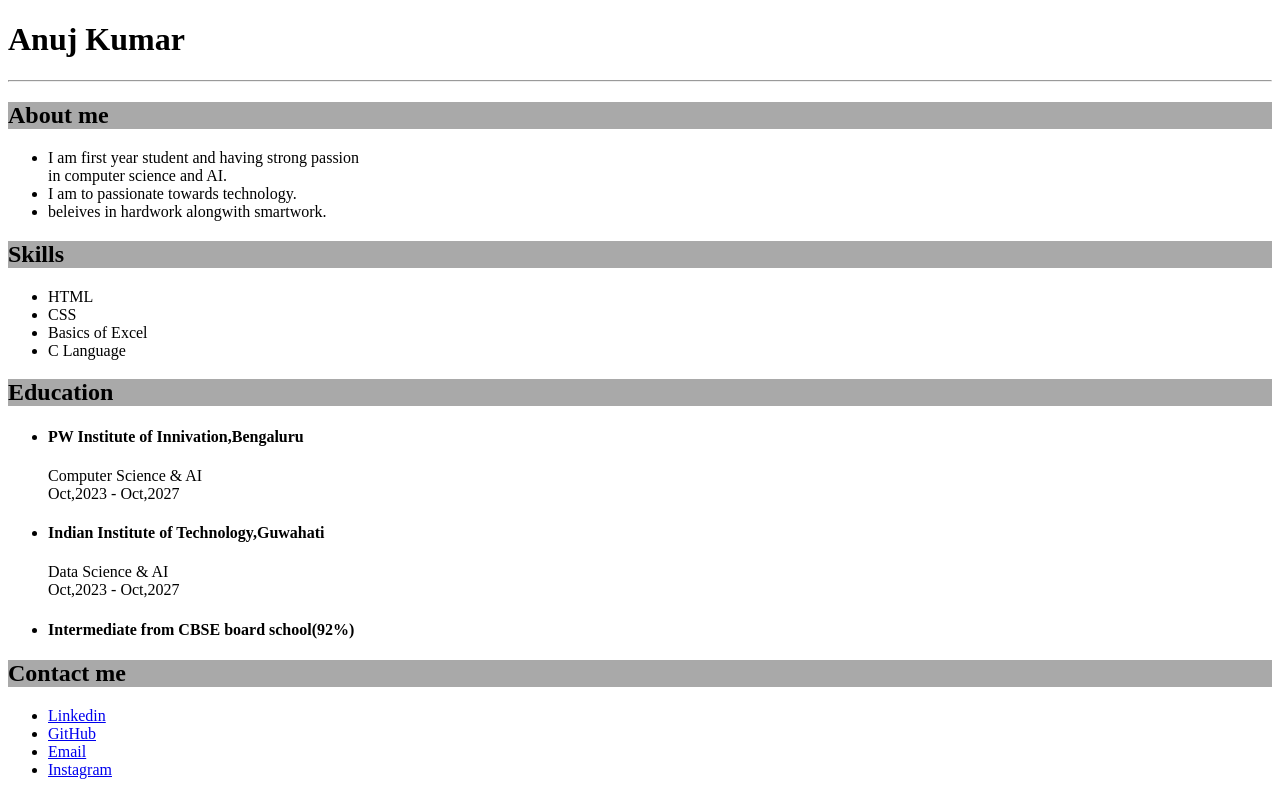
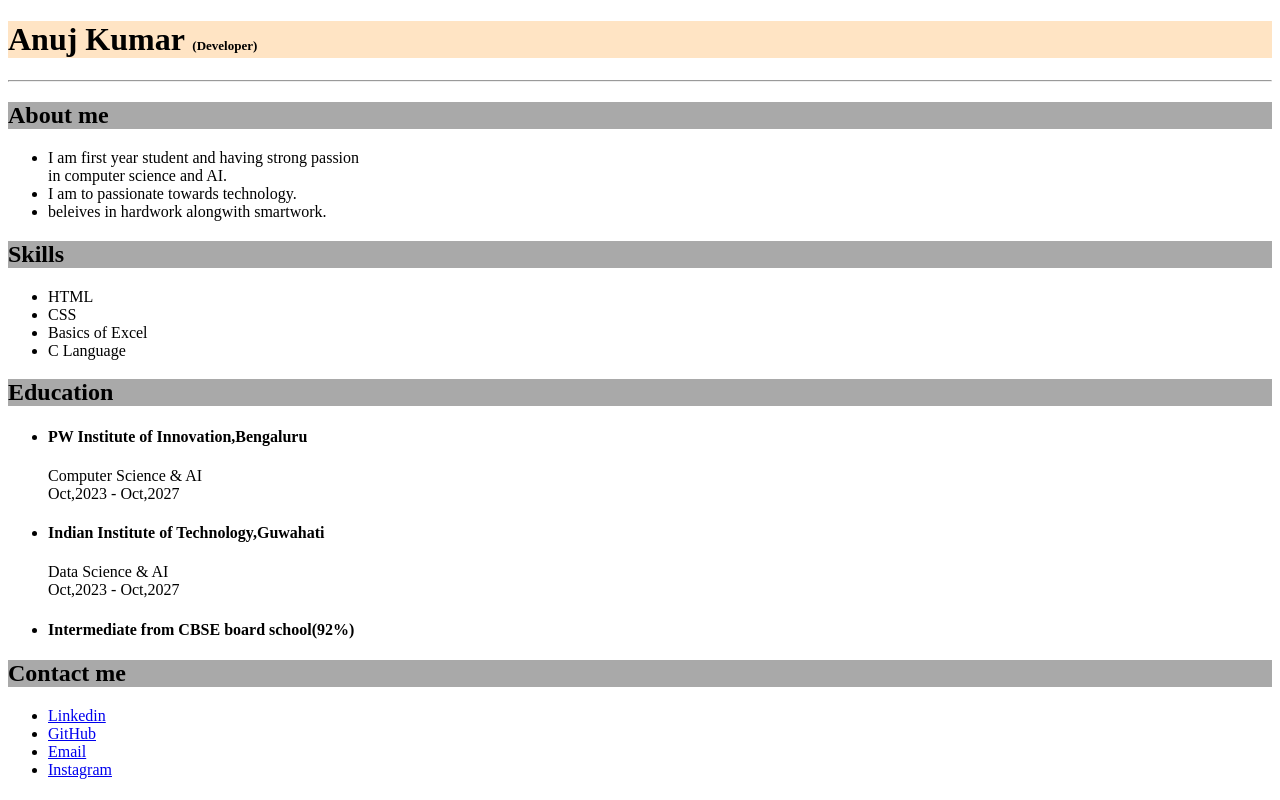
Before and after one commit to AnuJ221011/AnujKumar_resume, a plain HTML site: page index.html in a window 1280 px wide. Drawn offline with Linux system fonts and the light colour scheme.

Commit message:
other change

```diff
--- a/index.html
+++ b/index.html
@@ -8,10 +8,17 @@
         h2{
            background:darkgray;
         }
+        h1{
+            background-color: bisque;
+        }
+        span{
+            font-size: small;
+        }
     </style>
 </head>
 <body>
-    <h1>Anuj Kumar</h1>
+    <h1>Anuj Kumar <span>(Developer)</span>
+    </h1>
     <hr/>
     <h2>About me</h2>
     <ul>
@@ -29,7 +36,7 @@
     <h2>Education</h2>
     <ul>
         <li>
-            <h4>PW Institute of Innivation,Bengaluru</h4>
+            <h4>PW Institute of Innovation,Bengaluru</h4>
             <p>Computer Science & AI<br/>Oct,2023 - Oct,2027</p>
         </li>
         <li>
```
